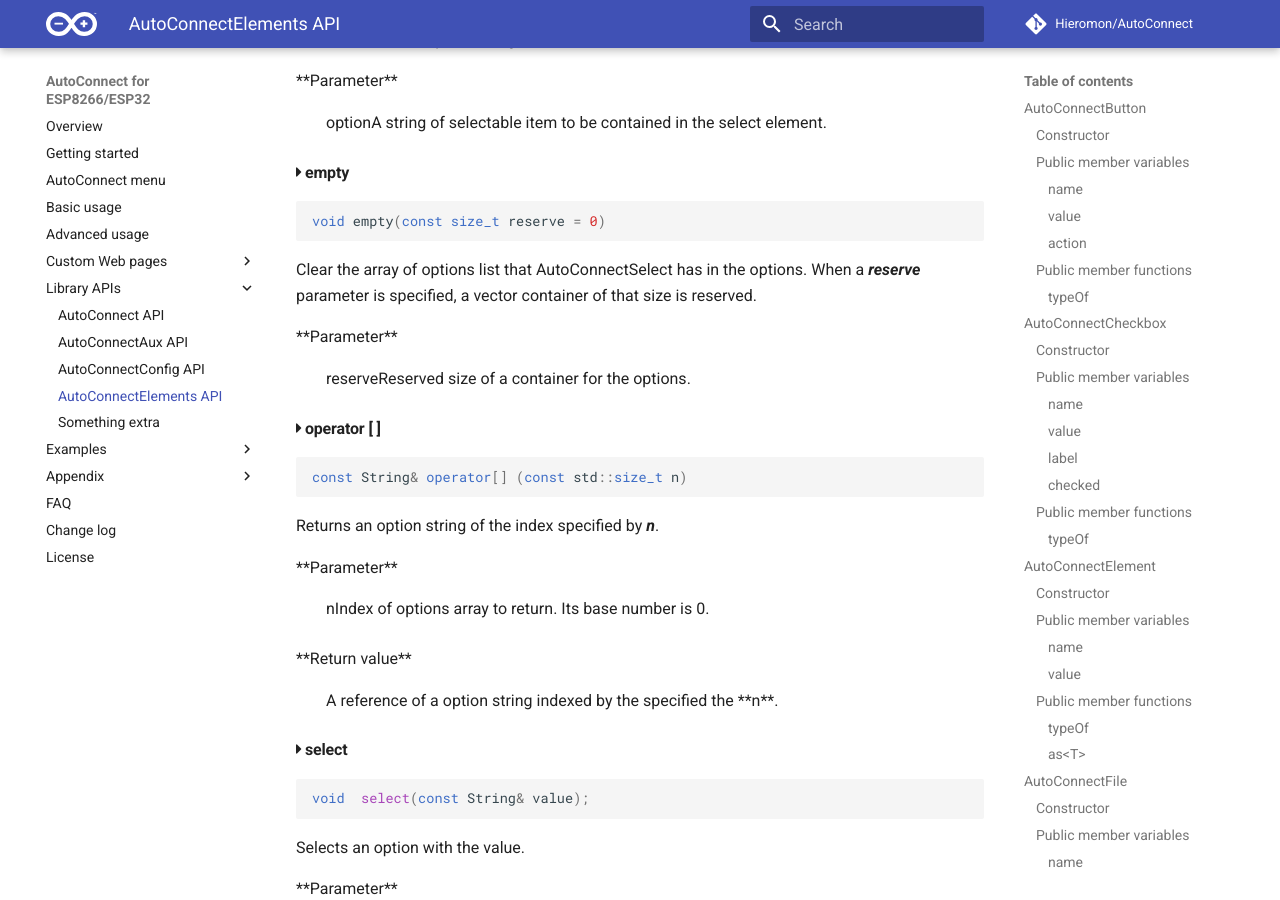
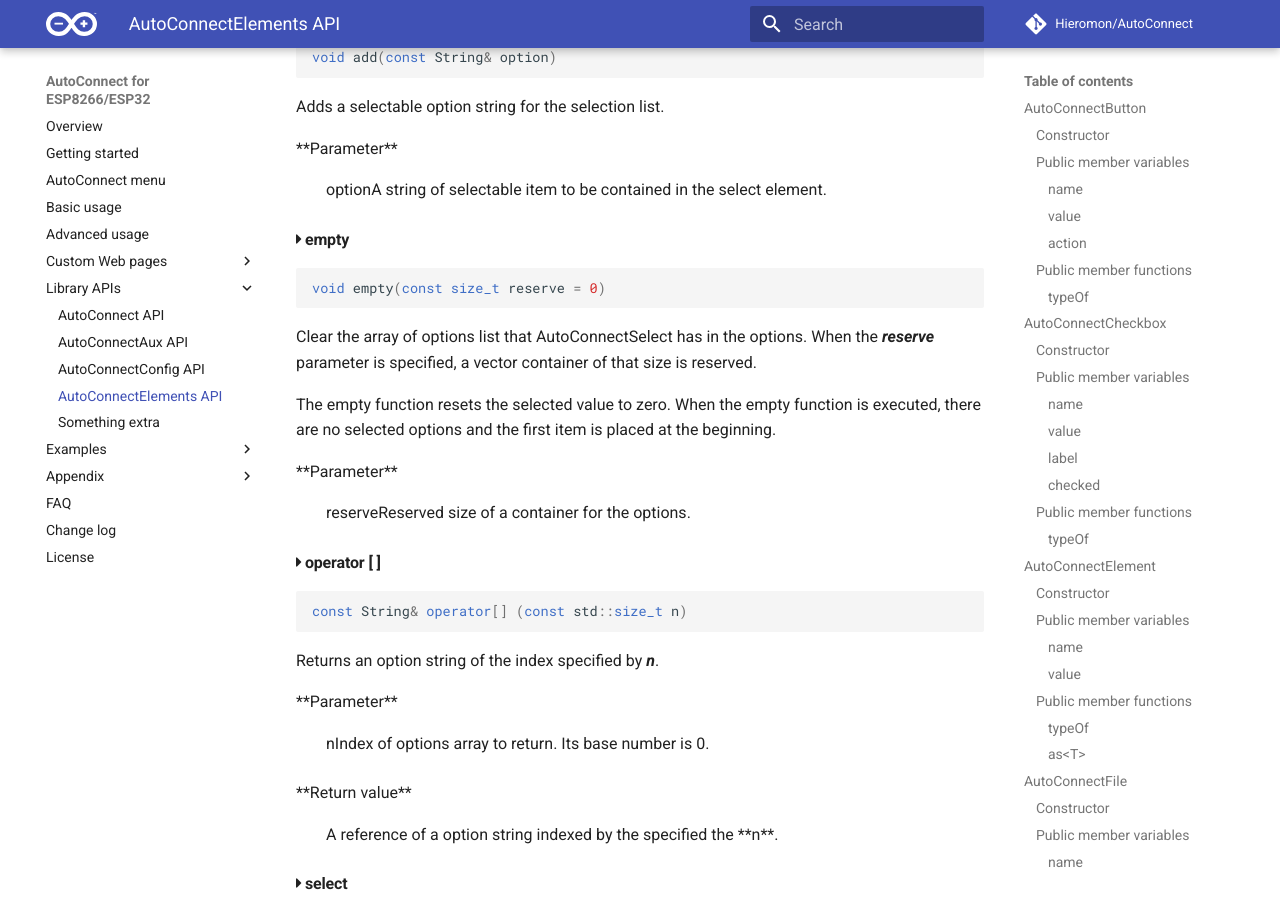
Before and after one commit to Hieromon/AutoConnect, an MkDocs documentation site: the page built from mkdocs/apielements.md, in a window 1280 px wide and 900 px high, scrolled down 13547 px. Built offline with MkDocs 1.6.1 and Material for MkDocs 9.7.7, drawn with Linux system fonts in a browser that asks for light colours; nearby versions of some CDN libraries; comment, search, counter and statistics services are not loaded; some of the changed text lies outside the part shown.

Commit message:
Fixed to reset selected value after clearing option array

````diff
--- a/mkdocs/apielements.md
+++ b/mkdocs/apielements.md
@@ -441,7 +441,9 @@
 ```cpp
 void empty(const size_t reserve = 0)
 ```
-Clear the array of option strings that AutoConnectRadio has in the values. When a **_reserve_** parameter is specified, a vector container of that size is reserved.
+Clear the array of option strings that AutoConnectRadio has in the values. When the **_reserve_** parameter is specified, a vector container of that size is reserved.
+
+The empty function resets the checked value to zero. When the empty function is executed, any button will be turned off.
 <dl class="apidl">
     <dt>**Parameter**</dt>
     <dd><span class="apidef">reserve</span><span class="apidesc">Reserved size of a container for the radio button option strings.</span></dd>
@@ -560,7 +562,9 @@
 ```cpp
 void empty(const size_t reserve = 0)
 ```
-Clear the array of options list that AutoConnectSelect has in the options. When a **_reserve_** parameter is specified, a vector container of that size is reserved.
+Clear the array of options list that AutoConnectSelect has in the options. When the **_reserve_** parameter is specified, a vector container of that size is reserved.
+
+The empty function resets the selected value to zero. When the empty function is executed, there are no selected options and the first item is placed at the beginning.
 <dl class="apidl">
     <dt>**Parameter**</dt>
     <dd><span class="apidef">reserve</span><span class="apidesc">Reserved size of a container for the options.</span></dd>
````
Also changed, not shown: 1 other file.
